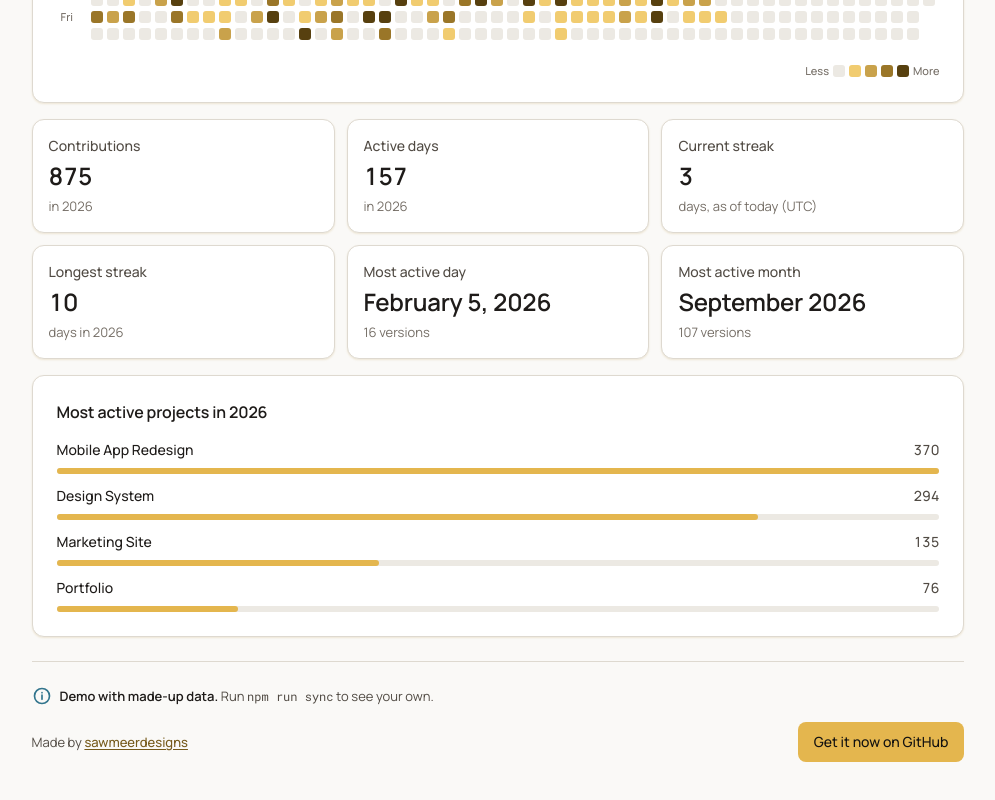
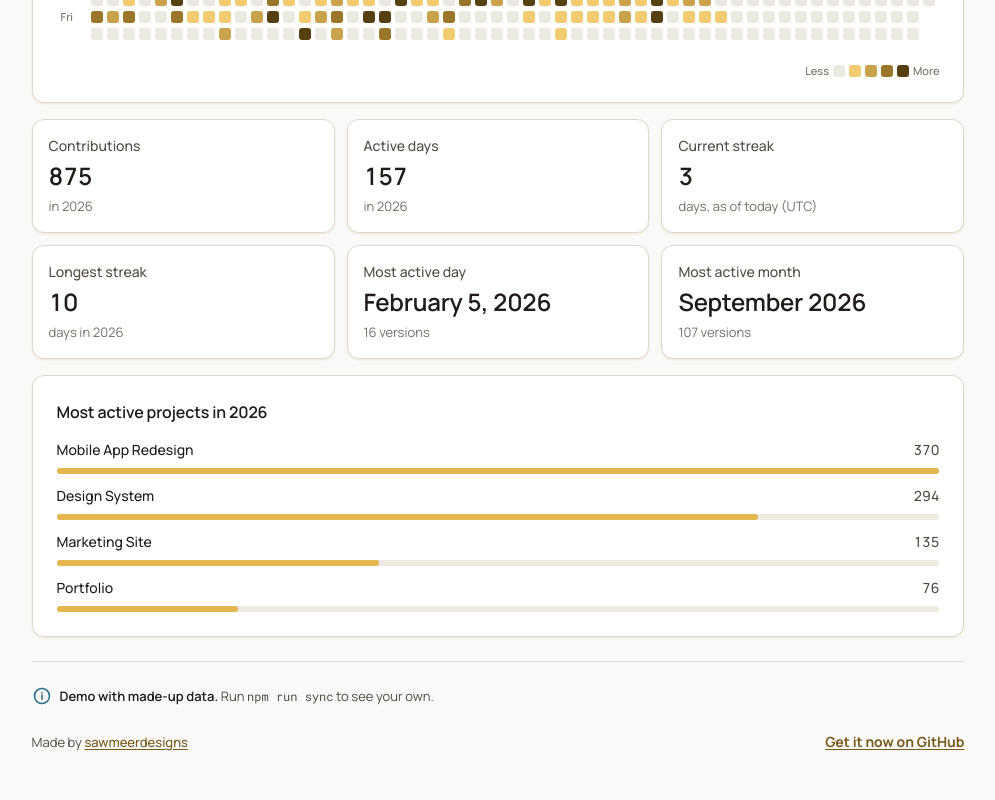
Before and after one commit to sawmeerdesigns/Figma-Contributions, a Next.js app: page / in a window 1280 px wide. Shown: the part 310-1110 px from the top of the page, without its empty margins (142-1137 px from the left). Built offline with nearby package versions, Linux system fonts and the light colour scheme.

Commit message:
light dark toggle and updated footer

```diff
--- a/src/components/SiteFooter.tsx
+++ b/src/components/SiteFooter.tsx
@@ -39,10 +39,10 @@ export function SiteFooter({ isDemo, demoOnly }: { isDemo: boolean; demoOnly: bo
             sawmeerdesigns
           </a>
         </p>
-        {/* Button: Brand, Filled, Medium. The page's one primary action. */}
+        {/* Link, bold. min-h-10 keeps a 40px tap target (design.md Target sizes). */}
         <a
           href={REPO}
-          className="flex h-10 items-center rounded-lg bg-brand px-4 text-label-1 text-on-brand transition-colors hover:bg-brand-hover active:bg-brand-pressed focus-visible:outline-2 focus-visible:outline-offset-2 focus-visible:outline-focus"
+          className="flex min-h-10 items-center rounded-sm text-label-1 font-bold text-link underline underline-offset-2 transition-colors hover:no-underline focus-visible:outline-2 focus-visible:outline-offset-2 focus-visible:outline-focus"
         >
           Get it now on GitHub
         </a>
```
Also changed, not shown: 1 other file (tests, documents, lock files or other folders).
